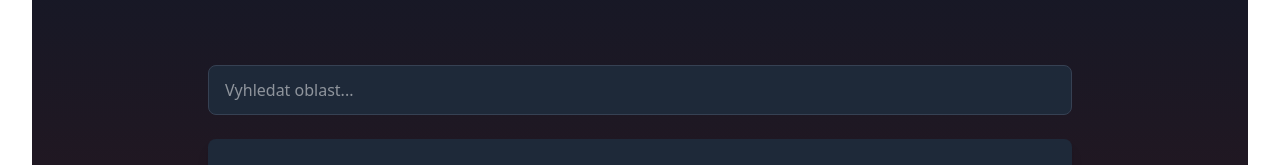
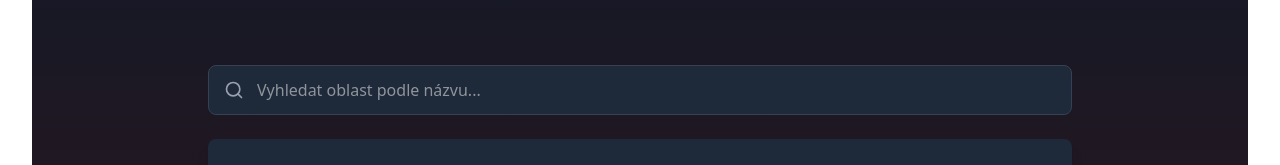
Before and after one commit to setapouch/valles-marineris-explorer, a React (Vite) app: page / in a window 1280 px wide. Shown: the part 147-312 px from the top of the page. Built offline with nearby package versions, Linux system fonts and the light colour scheme.

Commit message:
feat: improve search UX with icons and clear button

```diff
--- a/src/App.jsx
+++ b/src/App.jsx
@@ -1,6 +1,7 @@
 import MarsInfo from "./MarsInfo.jsx";
 import { useState } from "react";
 import { marsData } from "./data/marsData.js";
+import { Search, X } from 'lucide-react';
 import "./App.css";
 
 function App() {
@@ -24,13 +25,32 @@ function App() {
       <main className="max-w-4xl mx-auto px-4 py-8">
         {/* Vyhledávací pole */}
         <div className="mb-6">
-          <input
-            type="text"
-            placeholder="Vyhledat oblast..."
-            value={searchText}
-            onChange={(e) => setSearchText(e.target.value)}
-            className="w-full px-4 py-3 bg-gray-800 text-white rounded-lg border border-gray-700 focus:border-orange-500 focus:outline-none"
-          />
+          <div className="relative">
+            {/* Ikona lupy */}
+            <Search className="absolute left-4 top-1/2 -translate-y-1/2 w-5 h-5 text-gray-400" />
+
+            {/* Input pole */}
+            <input
+              type="text"
+              placeholder="Vyhledat oblast podle názvu..."
+              value={searchText}
+              onChange={(e) => setSearchText(e.target.value)}
+              className="w-full pl-12 pr-12 py-3 bg-gray-800 text-white rounded-lg border border-gray-700 focus:border-orange-500 focus:outline-none transition-colors"
+            />
+
+            {/* Tlačítko pro vymazání (zobrazí se jen když je nějaký text) */}
+            {searchText && (
+              <button
+                onClick={() => setSearchText("")}
+                className="absolute right-4 top-1/2 -translate-y-1/2 text-gray-400 hover:text-orange-400 transition-colors"
+                aria-label="Vymazat vyhledávání"
+              >
+                <X className="w-5 h-5" />
+              </button>
+            )}
+          </div>
+
+          {/* Počet výsledků */}
           {searchText && (
             <p className="text-gray-400 text-sm mt-2">
               Nalezeno: {filteredData.length}{" "}
```
